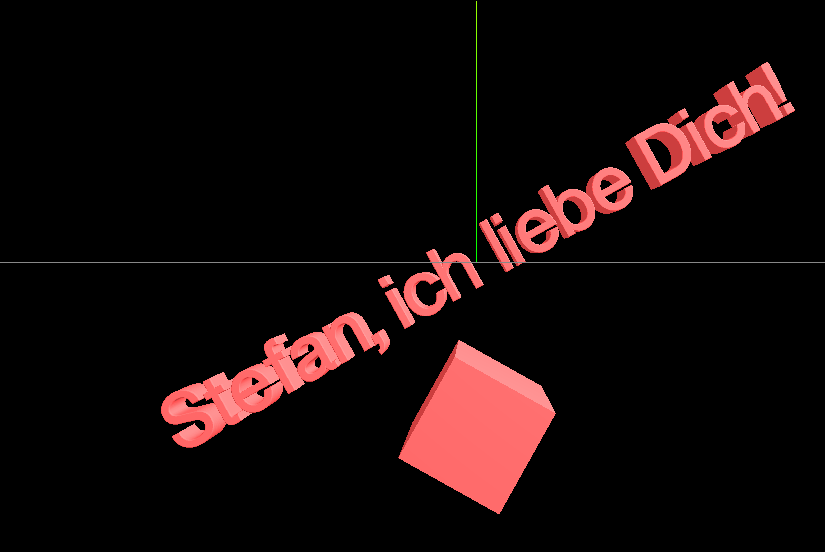
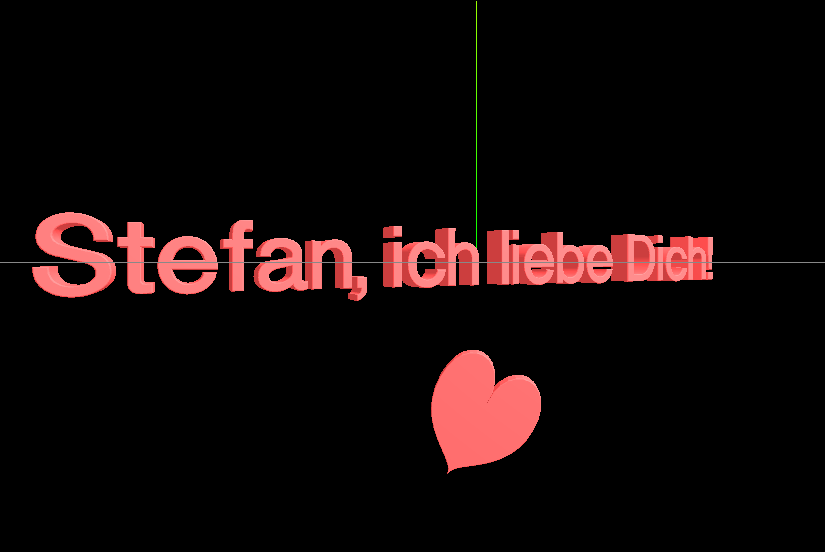
Before and after one commit to ThomasDerZweifler/calendarByKi, a website: page 3DHeartAnimationScene2.html in a window 1280 px wide. Shown: the part 138-690 px from the top of the page, without its empty margins (163-988 px from the left). Drawn offline with nearby package versions, Linux system fonts and the light colour scheme; animation ran at ten frames a second.

Commit message:
geometry tests

```diff
--- a/3DHeartAnimationScene2.html
+++ b/3DHeartAnimationScene2.html
@@ -52,7 +52,7 @@
     heartShape.bezierCurveTo(1, 1.5, 0, 1.5, 0, 0.5);
 
     // Geometrie und Material für das Herz
-    const _heartGeometry = new THREE.ExtrudeGeometry(heartShape, {
+    const heartGeometry = new THREE.ExtrudeGeometry(heartShape, {
       depth: 0.3, // Tiefe des 3D-Effekts
       bevelEnabled: true,
       bevelSegments: 5,
@@ -61,7 +61,7 @@
       bevelThickness: 0.03,
     });
 
-    const heartGeometry = new THREE.BoxGeometry(2, 2, 2);
+    //const heartGeometry = new THREE.BoxGeometry(2, 2, 2);
 
     heartGeometry.center(); // Das Herz zentrieren
     const heartMaterial = new THREE.MeshStandardMaterial({ color: '#ff4d4d' }); // Helles Rot
@@ -102,7 +102,7 @@
       requestAnimationFrame(animate);
 
       // Schriftzug vertikal drehen
-      textMesh.rotation.z += 0.01;
+      textMesh.rotation.y += 0.01;
 
       // Herz leicht drehen
       heartMesh.rotation.z -= 0.01;
```
